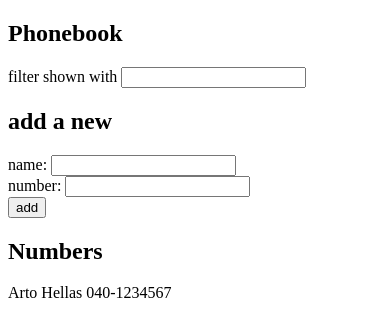
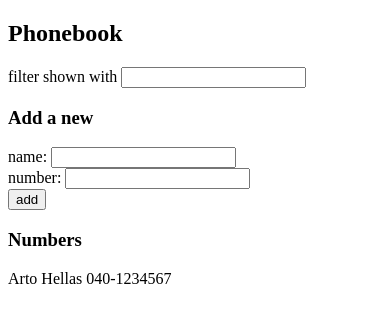
Before and after one commit to jmlasserre/fullstackopen, a React (Vite) app in the folder part2/phonebook/: page / in a window 390 px wide. Shown: the top 336 px of the page. Built offline with nearby package versions, Linux system fonts and the light colour scheme.

Commit message:
2.10: The Phonebook Step 5

```diff
--- a/part2/phonebook/src/App.jsx
+++ b/part2/phonebook/src/App.jsx
@@ -1,61 +1,31 @@
 import { useState } from "react";
+import Filter from "./components/Filter";
+import PersonForm from "./components/PersonForm";
+import Persons from "./components/Persons";
 
 const App = () => {
-  const [persons, setPersons] = useState([{ name: "Arto Hellas", number:"040-1234567" }]);
+  const [persons, setPersons] = useState([
+    { name: "Arto Hellas", number: "040-1234567" },
+  ]);
   const [newName, setNewName] = useState("");
   const [newNumber, setNewNumber] = useState("");
   const [searchName, setNewSearchName] = useState("");
 
-  const addName = (e) => {
-    e.preventDefault();
-    if (
-      persons.some(({ name }) => name.toLowerCase() === newName.toLowerCase())
-    ) {
-      alert(`${newName} is already added to phonebook`);
-    } else {
-      const name = { name: newName, number:newNumber };
-      setPersons(persons.concat(name));
-    }
-    setNewName("");
-    setNewNumber("");
-  };
-
-  const handleNameChange = (e) => {
-    setNewName(e.target.value);
-  };
-
-  const handleNumberChange = (e) => {
-    setNewNumber(e.target.value);
-  };
-
-  const handleSearchChange = (e) => {
-    setNewSearchName(e.target.value);
-  }
-
-  const namesToShow = searchName === ""
-    ? persons
-    : persons.filter((p) => p.name.toLowerCase().includes(searchName));
-
   return (
     <div>
       <h2>Phonebook</h2>
-      filter shown with <input value={searchName} onChange={handleSearchChange} />
-      <h2>add a new</h2>
-      <form onSubmit={addName}>
-        <div>
-          name: <input value={newName} onChange={handleNameChange} />
-        </div>
-        <div>
-          number: <input value={newNumber} onChange={handleNumberChange} />
-        </div>
-        <div>
-          <button type="submit">add</button>
-        </div>
-      </form>
-      <h2>Numbers</h2>
-      <>
-        {namesToShow.map(({ name, number }) => <div key={name}>{name} {number}</div>)}
-      </>
+      <Filter searchName={searchName} setNewSearchName={setNewSearchName} />
+      <h3>Add a new</h3>
+      <PersonForm
+        newName={newName}
+        setNewName={setNewName}
+        newNumber={newNumber}
+        setNewNumber={setNewNumber}
+        persons={persons}
+        setPersons={setPersons}
+      />
+      <h3>Numbers</h3>
+      <Persons searchName={searchName} persons={persons}/>
     </div>
   );
 };
--- /dev/null
+++ b/part2/phonebook/src/components/Filter.jsx
@@ -0,0 +1,13 @@
+const Filter = ({ searchName, setNewSearchName }) => {
+  const handleSearchChange = (e) => {
+    setNewSearchName(e.target.value);
+  };
+  return (
+    <div>
+      filter shown with{" "}
+      <input value={searchName} onChange={handleSearchChange} />
+    </div>
+  );
+};
+
+export default Filter;
--- /dev/null
+++ b/part2/phonebook/src/components/PersonForm.jsx
@@ -0,0 +1,45 @@
+const PersonForm = ({
+  newName,
+  setNewName,
+  newNumber,
+  setNewNumber,
+  persons,
+  setPersons,
+}) => {
+  const addName = (e) => {
+    e.preventDefault();
+    if (
+      persons.some(({ name }) => name.toLowerCase() === newName.toLowerCase())
+    ) {
+      alert(`${newName} is already added to phonebook`);
+    } else {
+      const name = { name: newName, number: newNumber };
+      setPersons(persons.concat(name));
+    }
+    setNewName("");
+    setNewNumber("");
+  };
+  const handleNameChange = (e) => {
+    setNewName(e.target.value);
+  };
+
+  const handleNumberChange = (e) => {
+    setNewNumber(e.target.value);
+  };
+
+  return (
+    <form onSubmit={addName}>
+      <div>
+        name: <input value={newName} onChange={handleNameChange} />
+      </div>
+      <div>
+        number: <input value={newNumber} onChange={handleNumberChange} />
+      </div>
+      <div>
+        <button type="submit">add</button>
+      </div>
+    </form>
+  );
+};
+
+export default PersonForm;
--- /dev/null
+++ b/part2/phonebook/src/components/Persons.jsx
@@ -0,0 +1,21 @@
+const Persons = ({ searchName, persons }) => {
+  const Person = ({ name, number }) => (
+    <div key={name}>
+      {name} {number}
+    </div>
+  );
+  const namesToShow =
+    searchName === ""
+      ? persons
+      : persons.filter((p) => p.name.toLowerCase().includes(searchName));
+
+  return (
+    <div>
+      {namesToShow.map(({ name, number }) => (
+        <Person key={name} name={name} number={number} />
+      ))}
+    </div>
+  );
+};
+
+export default Persons;
```
